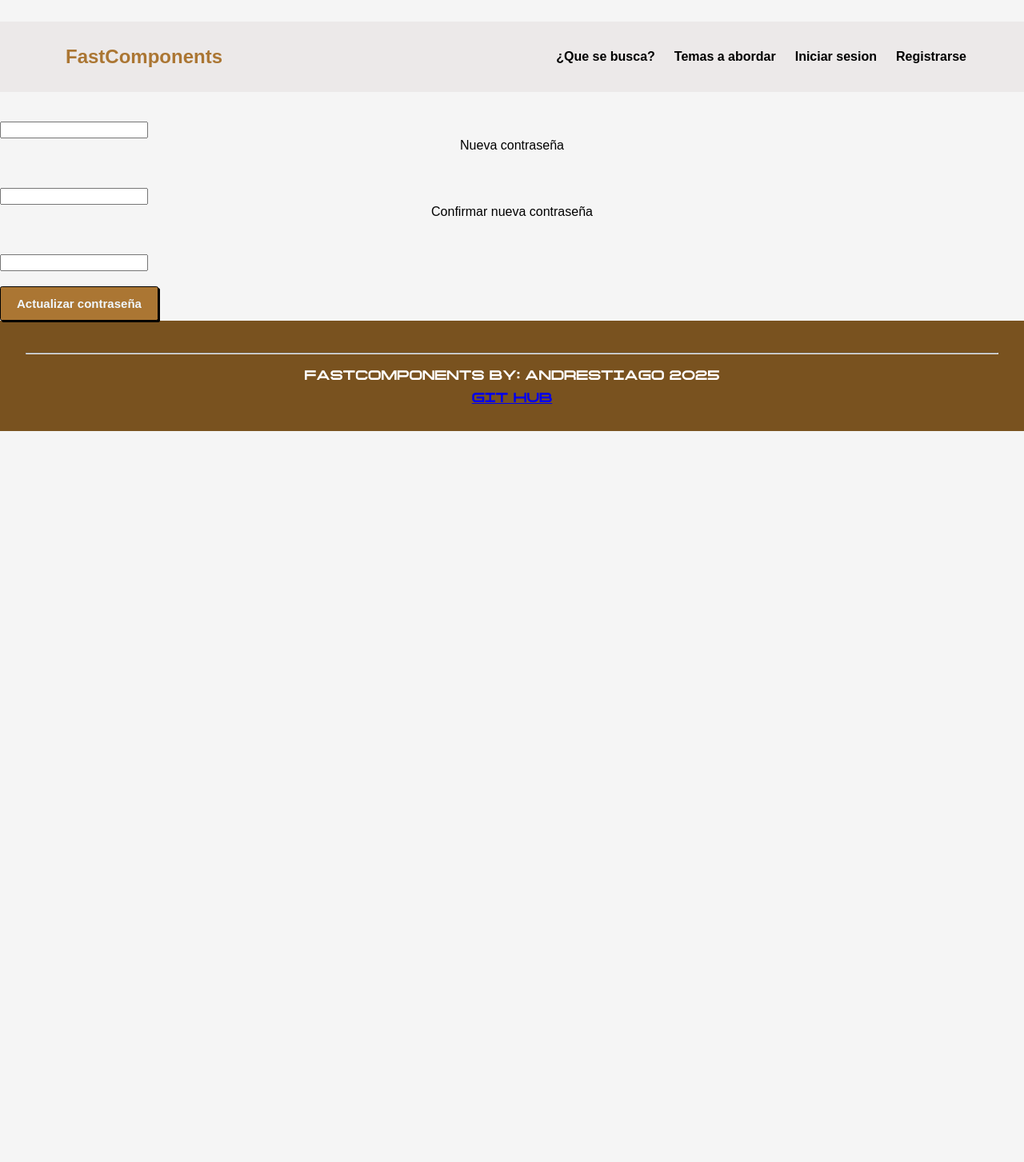
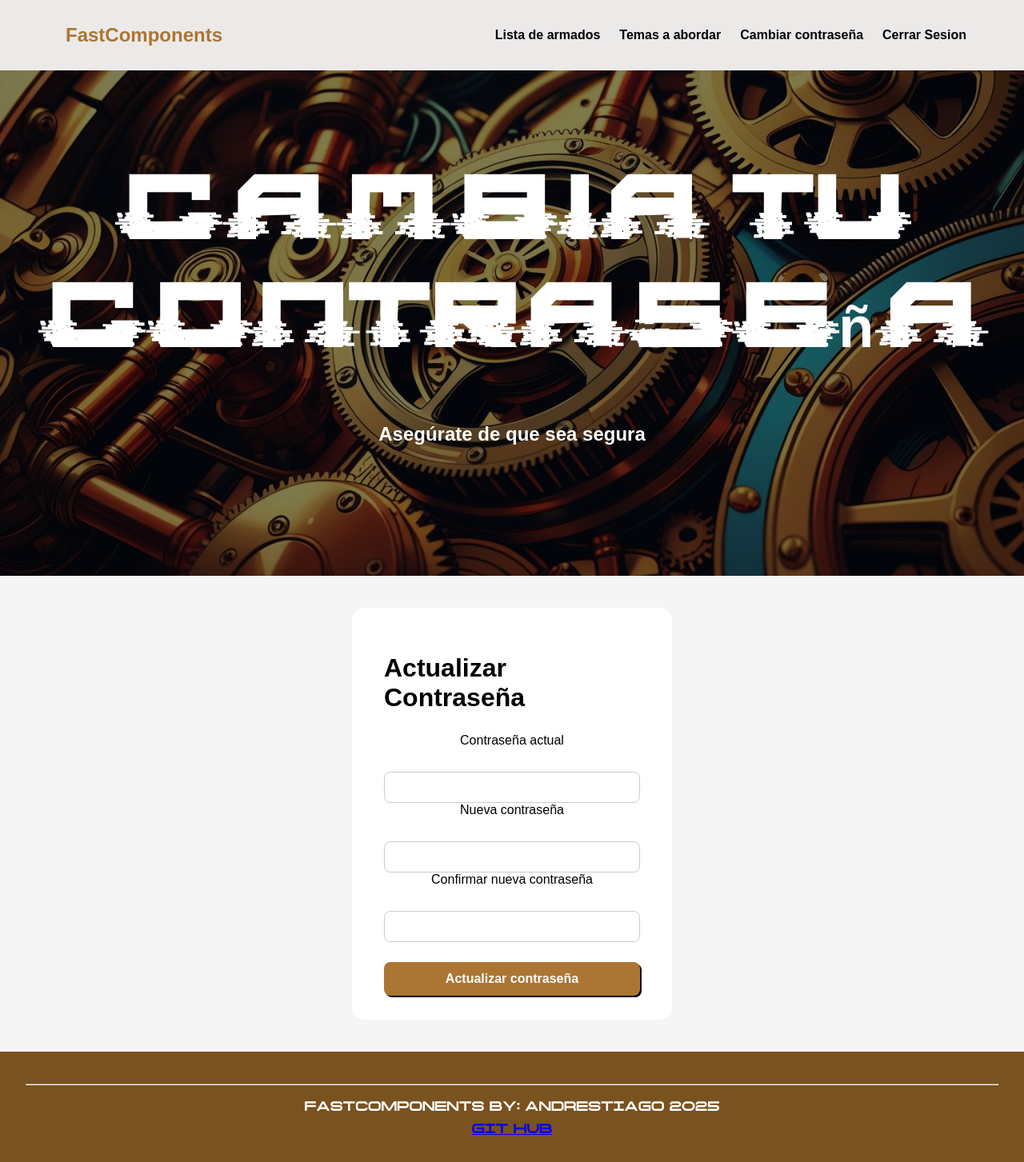
Before and after one commit to ANDRESTIAGO/FastComponents_Produccion, a FastAPI app: a page that uses templates/cambiar_contraseña.html in a window 1280 px wide. Shown: the whole page at 80% size. Before the commit the page ends 539 px from the top, so only its background shows below. Run offline with FastAPI, Linux system fonts and the light colour scheme; the visitor is signed in with stand-in values (Sample User, id 1); some web fonts are replaced.

Commit message:
Se arrelgaron errores necesarios

```diff
--- a/templates/add.html
+++ b/templates/add.html
@@ -2,6 +2,7 @@
 {% block title %}{{ titulo }}{% endblock %}
 
 {% block content %}
+
 <section id="hero">
   <div class="hero">
     <h1 class="hero-title">Creacion de orden</h1>
--- a/templates/cambiar_contraseña.html
+++ b/templates/cambiar_contraseña.html
@@ -1,7 +1,47 @@
-{% extends 'base.html' %}
+{% extends 'baseAutenticacion.html' %}
 {% block title %}Cambiar Contraseña{% endblock %}
 {% block content %}
-<h2>Cambiar contraseña</h2>
+
+<style>
+  .form-container {
+    max-width: 400px;
+    margin: 40px auto;
+    background-color: white;
+    padding: 30px 40px;
+    border-radius: 15px;
+
+  }
+
+  form input[type="password"] {
+    width: 100%;
+    padding: 10px;
+    margin-top: 5px;
+    border-radius: 8px;
+    border: 1px solid #ccc;
+    transition: all 0.3s ease;
+    font-size: 15px;
+  }
+
+  form button {
+    margin-top: 25px;
+    width: 100%;
+    padding: 12px;
+    color: white;
+    border: none;
+    border-radius: 8px;
+    font-size: 16px;
+    cursor: pointer;
+    transition: background-color 0.3s;
+  }
+
+</style>
+
+<section id="hero">
+  <div class="hero">
+    <h1 class="hero-title">Cambia tu contraseña</h1>
+    <h3 class="hero-subtitle">Asegúrate de que sea segura</h3>
+  </div>
+</section>
 
 {% if error %}
   <div class="error">{{ error }}</div>
@@ -10,13 +50,20 @@
   <div class="success">{{ success }}</div>
 {% endif %}
 
-<form method="post" action="/cambiar_contraseña">
-  <label>Contraseña actual</label><br>
-  <input type="password" name="current_password" required><br>
-  <label>Nueva contraseña</label><br>
-  <input type="password" name="new_password" required><br>
-  <label>Confirmar nueva contraseña</label><br>
-  <input type="password" name="new_password2" required><br><br>
-  <button type="submit">Actualizar contraseña</button>
-</form>
+<div class="form-container">
+  <h2>Actualizar Contraseña</h2>
+  <form method="post" action="/cambiar_contraseña">
+    <label>Contraseña actual</label>
+    <input type="password" name="current_password" required>
+
+    <label>Nueva contraseña</label>
+    <input type="password" name="new_password" required>
+
+    <label>Confirmar nueva contraseña</label>
+    <input type="password" name="new_password2" required>
+
+    <button type="submit">Actualizar contraseña</button>
+  </form>
+</div>
+
 {% endblock %}
--- a/templates/eliminar.html
+++ b/templates/eliminar.html
@@ -1,4 +1,4 @@
-{% extends 'base.html' %}
+{% extends 'baseAutenticacion.html' %}
 {% block content %}
 <section id="hero">
     <div class="hero">
--- a/templates/includes/navbarAutenticacion.html
+++ b/templates/includes/navbarAutenticacion.html
@@ -14,6 +14,7 @@
             <nav>
                 <a href="/menu">Lista de armados</a>
                 <a href="/homeAutenticacion#Como-ayudar">Temas a abordar</a>
+                <a href="/cambiar_contraseña">Cambiar contraseña</a>
                 <a href="/logout">Cerrar Sesion</a>
             </nav>
         </div>
```
Also changed, not shown: templates/orden.html (+7 -1 lines), templates/ver_eliminados.html (+7 -4 lines).
